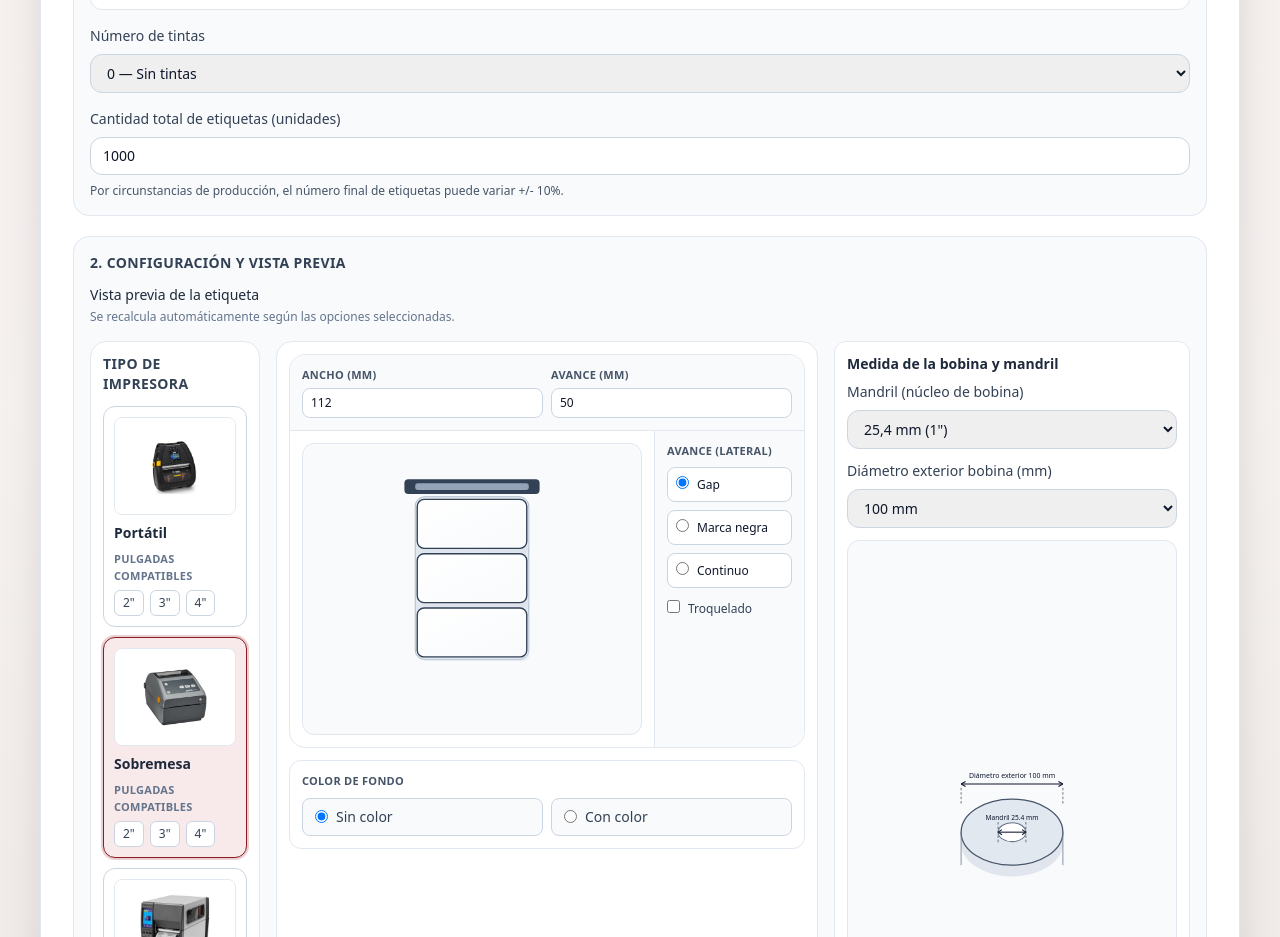
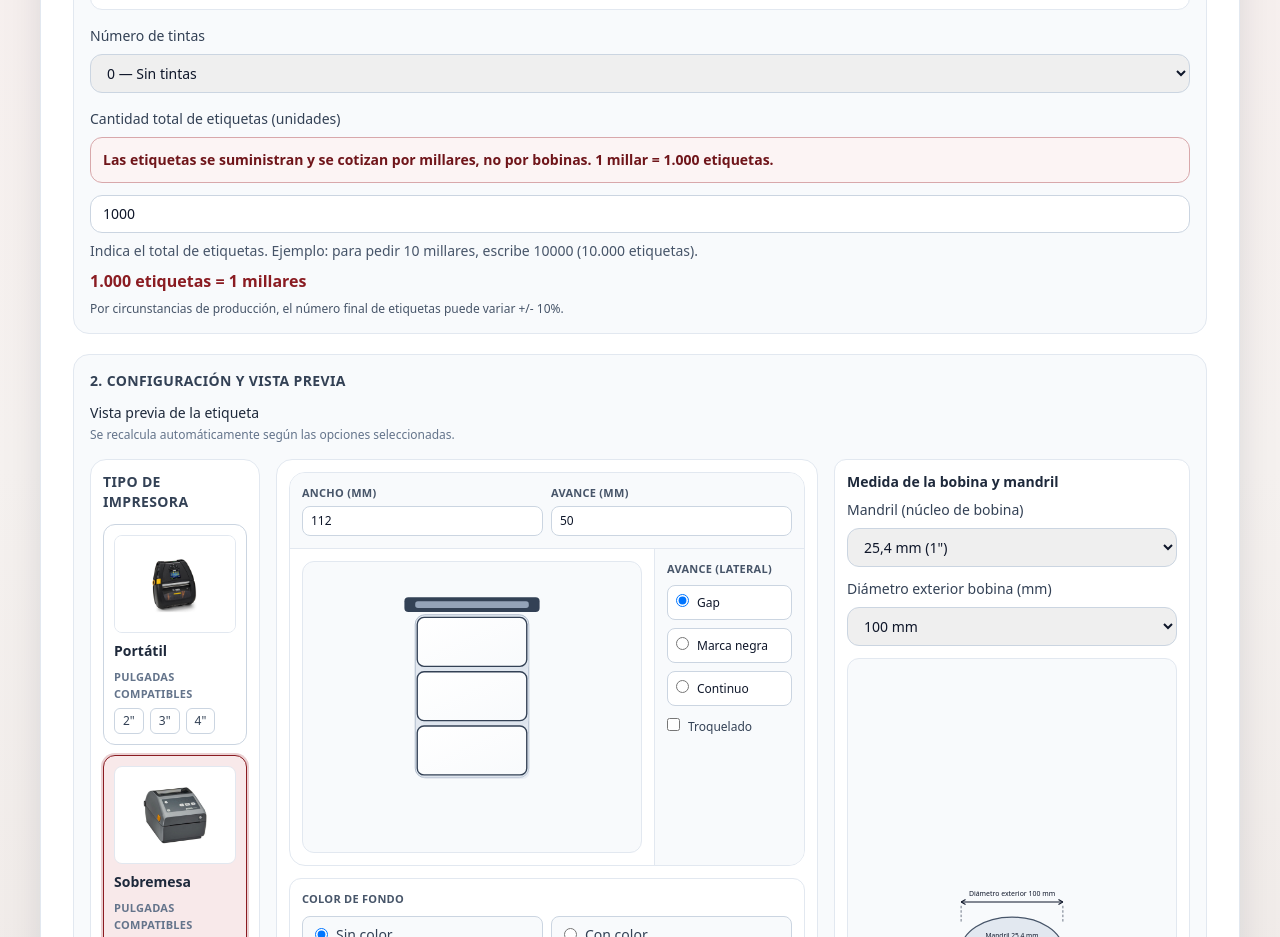
Before and after one commit to solucions-ie/etiquetes, a Next.js app: page /es in a window 1280 px wide. Shown: the part 960-1897 px from the top of the page. Built offline with nearby package versions, Linux system fonts and the light colour scheme.

Commit message:
Update StepMaterial.tsx

```diff
--- a/components/wizard/steps/StepMaterial.tsx
+++ b/components/wizard/steps/StepMaterial.tsx
@@ -47,6 +47,7 @@ export function StepMaterial({ register, errors, watch }: StepMaterialProps) {
   const { t } = useI18n();
   const [showMaterialGuide, setShowMaterialGuide] = useState(false);
   const [showAdhesiveGuide, setShowAdhesiveGuide] = useState(false);
+  const quantity = watch("quantity");
   const selectedMaterialId = watch("materialType");
   const selectedAdhesiveId = watch("adhesive");
   const hideAdhesive =
@@ -168,18 +169,27 @@ export function StepMaterial({ register, errors, watch }: StepMaterialProps) {
       </div>
 
       <div>
-        <label className="field-label">{t.material.quantityLabel}</label>
+        <label htmlFor="label-quantity" className="field-label">{t.material.quantityLabel}</label>
+        <div className="mb-3 rounded-xl border border-[var(--sie-primary-border)] bg-[var(--sie-primary-softer)] p-3 text-sm font-semibold text-[var(--sie-primary-dark)]">
+          {t.material.quantitySupplyNote}
+        </div>
         <input
           className="field-input"
           type="number"
           min={100}
           step={100}
+          id="label-quantity"
+          aria-describedby="quantity-help quantity-equivalent quantity-tolerance"
           {...register("quantity", { valueAsNumber: true })}
         />
         {errors.quantity && (
           <p className="field-error">{errors.quantity.message as string}</p>
         )}
-        <p className="mt-2 text-xs text-slate-600">{t.material.quantityNote}</p>
+        <p id="quantity-help" className="mt-2 text-sm text-slate-600">{t.material.quantityExample}</p>
+        <p id="quantity-equivalent" aria-live="polite" className="mt-2 text-base font-semibold text-[var(--sie-primary)]">
+          {Number.isFinite(quantity) && quantity > 0 ? t.material.quantityEquivalent(quantity) : ""}
+        </p>
+        <p id="quantity-tolerance" className="mt-2 text-xs text-slate-600">{t.material.quantityNote}</p>
       </div>
 
       {showMaterialGuide && (
```
